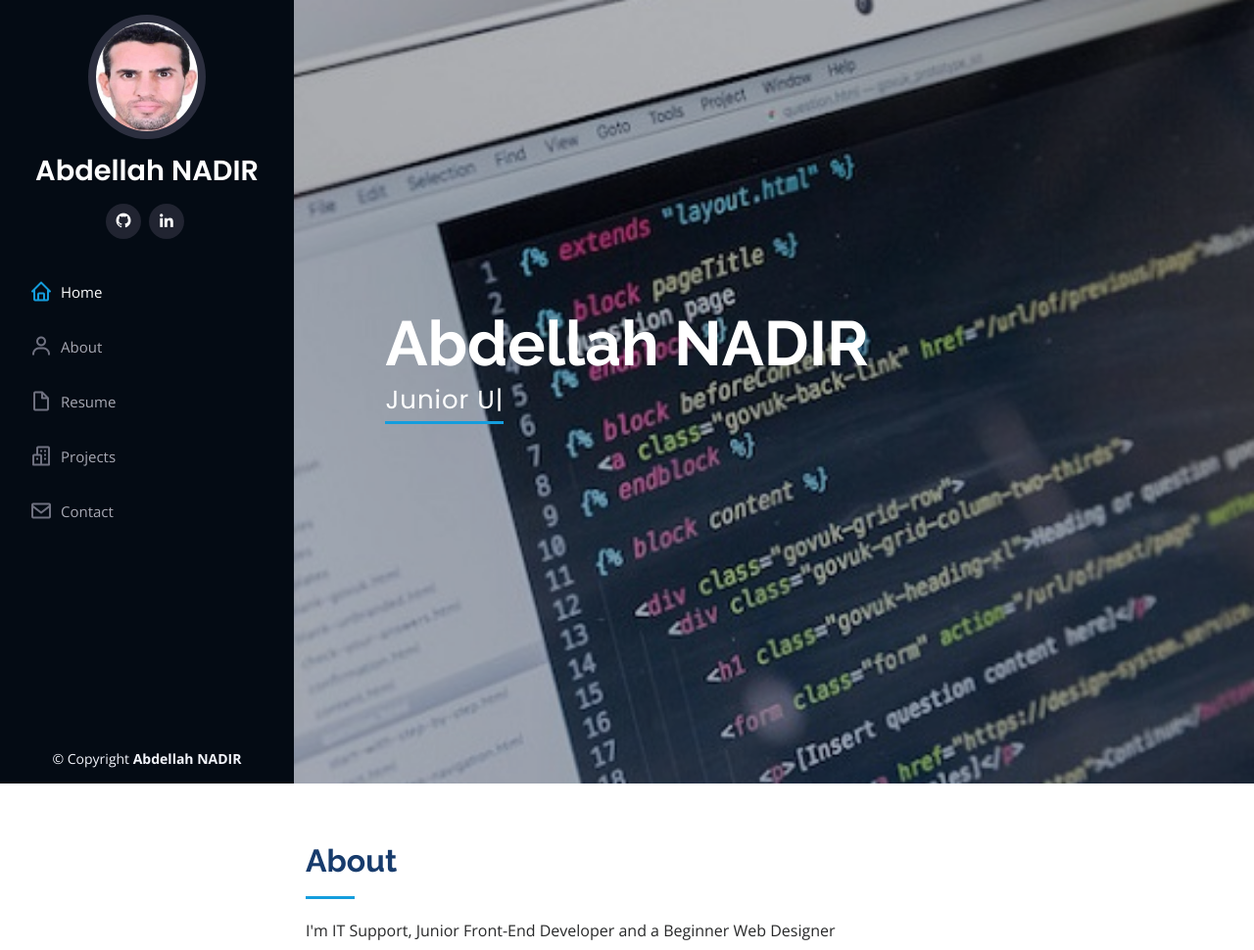
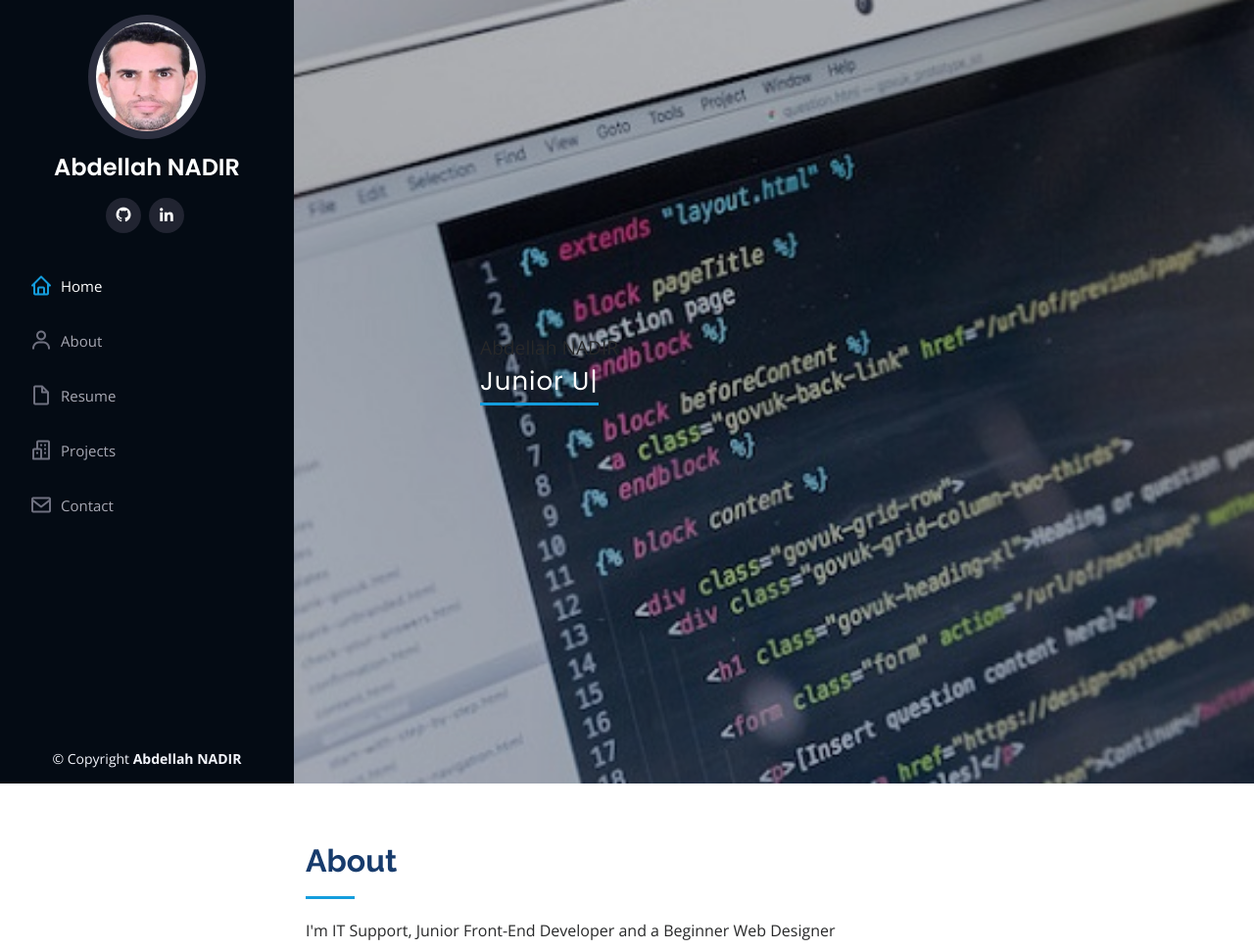
Before and after one commit to nadirtelecom/nadirPortfolio, a plain HTML site: page index.html in a window 1280 px wide. Shown: the top 970 px of the page at 98% size. Drawn offline with nearby package versions, Linux system fonts and the light colour scheme.

Commit message:
Update index.html

```diff
--- a/index.html
+++ b/index.html
@@ -39,7 +39,7 @@
     <div class="d-flex flex-column">
       <div class="profile">
         <img src="./assets/img/nadir.dev.jpg" alt="" class="img-fluid rounded-circle">
-        <h1 class="text-light"><a href="index.html"> <big> Abdellah NADIR </big>  </a></h1>
+        <h1 class="text-light"><a href="index.html">Abdellah NADIR</a></h1>
         <div class="social-links mt-3 text-center">
           <a href="https://github.com/nadirtelecom" target="_blank" class="github"><i class="bx bxl-github"></i></a>
           <a href="https://www.linkedin.com/in/abdellah-nadir-29925011a/" target="_blank" class="linkedin"><i class="bx bxl-linkedin"></i></a>
@@ -60,7 +60,7 @@
   <!-- ======= Hero Section ======= -->
   <section id="hero" class="d-flex flex-column justify-content-center align-items-center">
     <div class="hero-container" data-aos="fade-in">
-      <h1> Abdellah NADIR </h1>
+      <big> Abdellah NADIR </big>
       <p><span class="typed" data-typed-items=" Senior IT Support, Junior UI/UX Designer, Junior Front-End Developer"></span></p>
     </div>
   </section><!-- End Hero -->
```
